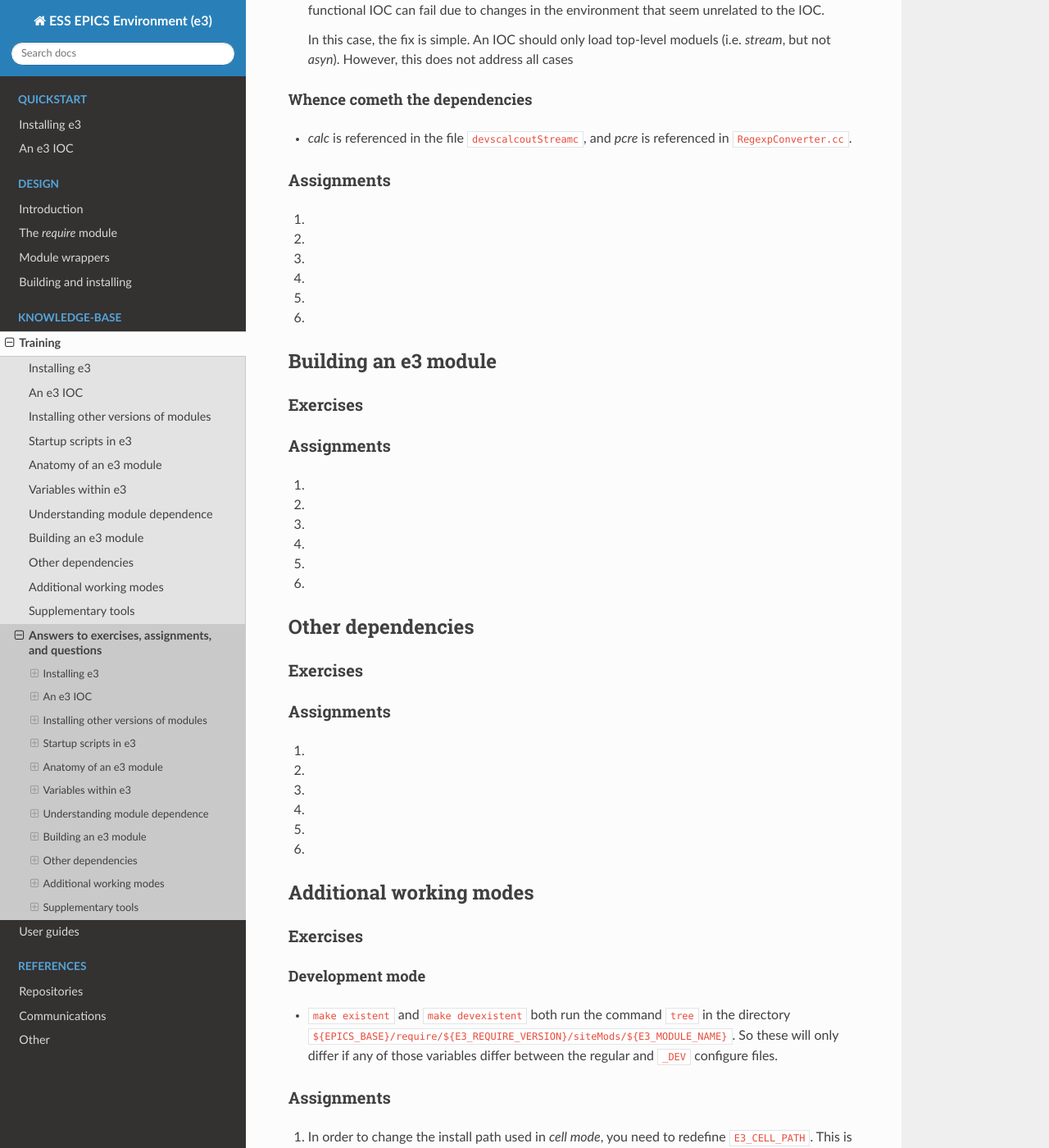
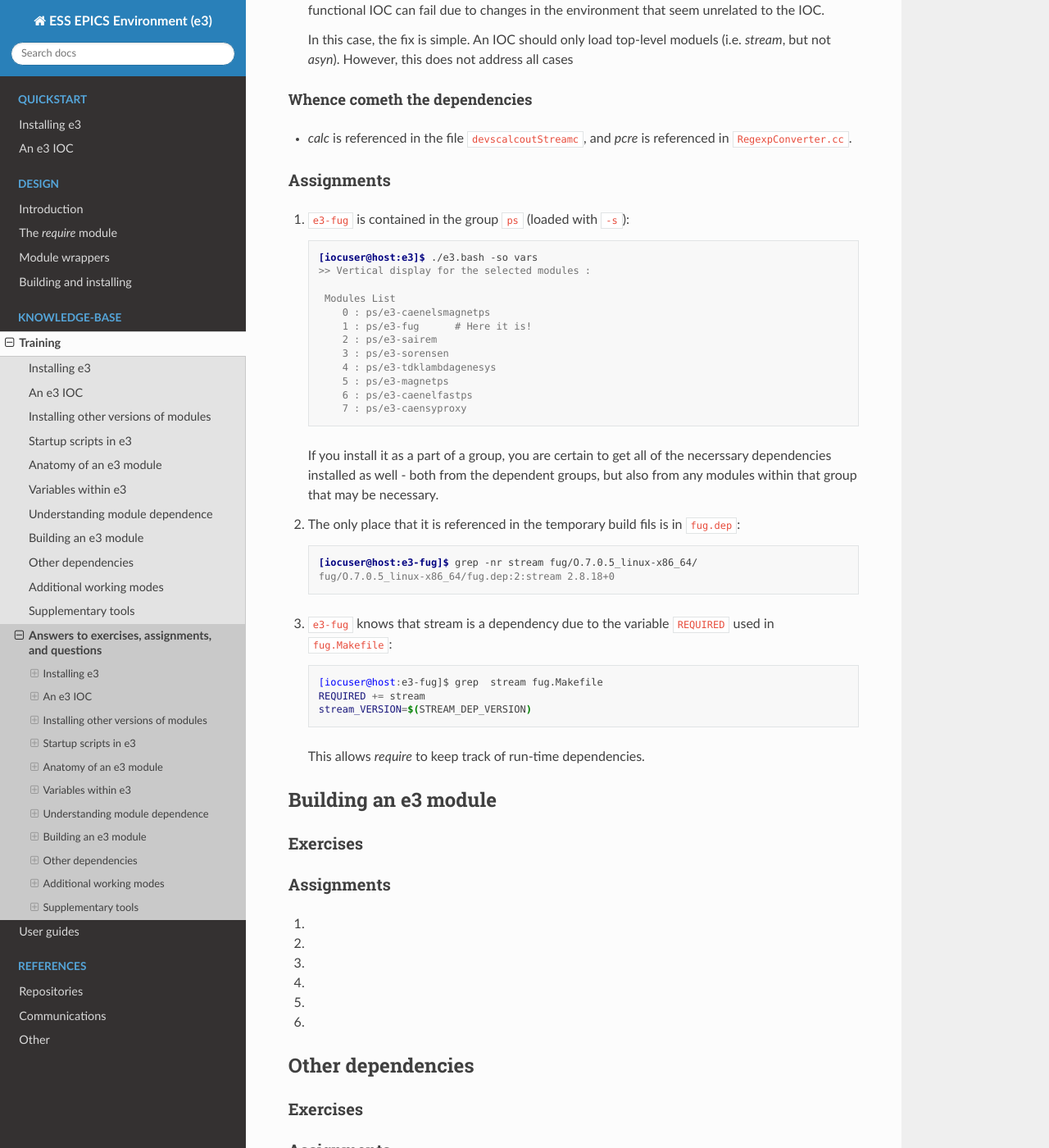
Before and after one commit to ttkorhonen/e3pages, a Sphinx documentation site: the page built from docs/kb/training/workbook/99_exercise_answers.md, in a window 1280 px wide and 1400 px high, scrolled down 12925 px. Shown: the whole window at 82% size. Built offline with Sphinx 7.4.7 and the Read the Docs theme 2.0.0, drawn with Linux system fonts in a browser that asks for light colours.

Commit message:
Answered assignments

````diff
--- a/docs/kb/training/workbook/99_exercise_answers.md
+++ b/docs/kb/training/workbook/99_exercise_answers.md
@@ -623,12 +623,34 @@ then you can modify a single file in order to update the dependency versions of
 - *calc* is referenced in the file `devscalcoutStreamc`, and *pcre* is referenced in `RegexpConverter.cc`.
 
 ### Assignments
-1.
-2.
-3.
-4.
-5.
-6.
+1. `e3-fug` is contained in the group `ps` (loaded with `-s`):
+   ```console
+   [iocuser@host:e3]$ ./e3.bash -so vars
+   >> Vertical display for the selected modules :
+
+    Modules List
+       0 : ps/e3-caenelsmagnetps
+       1 : ps/e3-fug      # Here it is!
+       2 : ps/e3-sairem
+       3 : ps/e3-sorensen
+       4 : ps/e3-tdklambdagenesys
+       5 : ps/e3-magnetps
+       6 : ps/e3-caenelfastps
+       7 : ps/e3-caensyproxy
+   ```
+   If you install it as a part of a group, you are certain to get all of the necerssary dependencies installed as well - both from the dependent groups, but also from any modules within that group that may be necessary.
+2. The only place that it is referenced in the temporary build fils is in `fug.dep`:
+   ```console
+   [iocuser@host:e3-fug]$ grep -nr stream fug/O.7.0.5_linux-x86_64/
+   fug/O.7.0.5_linux-x86_64/fug.dep:2:stream 2.8.18+0
+   ```
+3. `e3-fug` knows that stream is a dependency due to the variable `REQUIRED` used in `fug.Makefile`:
+   ```make
+   [iocuser@host:e3-fug]$ grep  stream fug.Makefile
+   REQUIRED += stream
+   stream_VERSION=$(STREAM_DEP_VERSION)
+   ```
+   This allows *require* to keep track of run-time dependencies.
 
 
 
````
